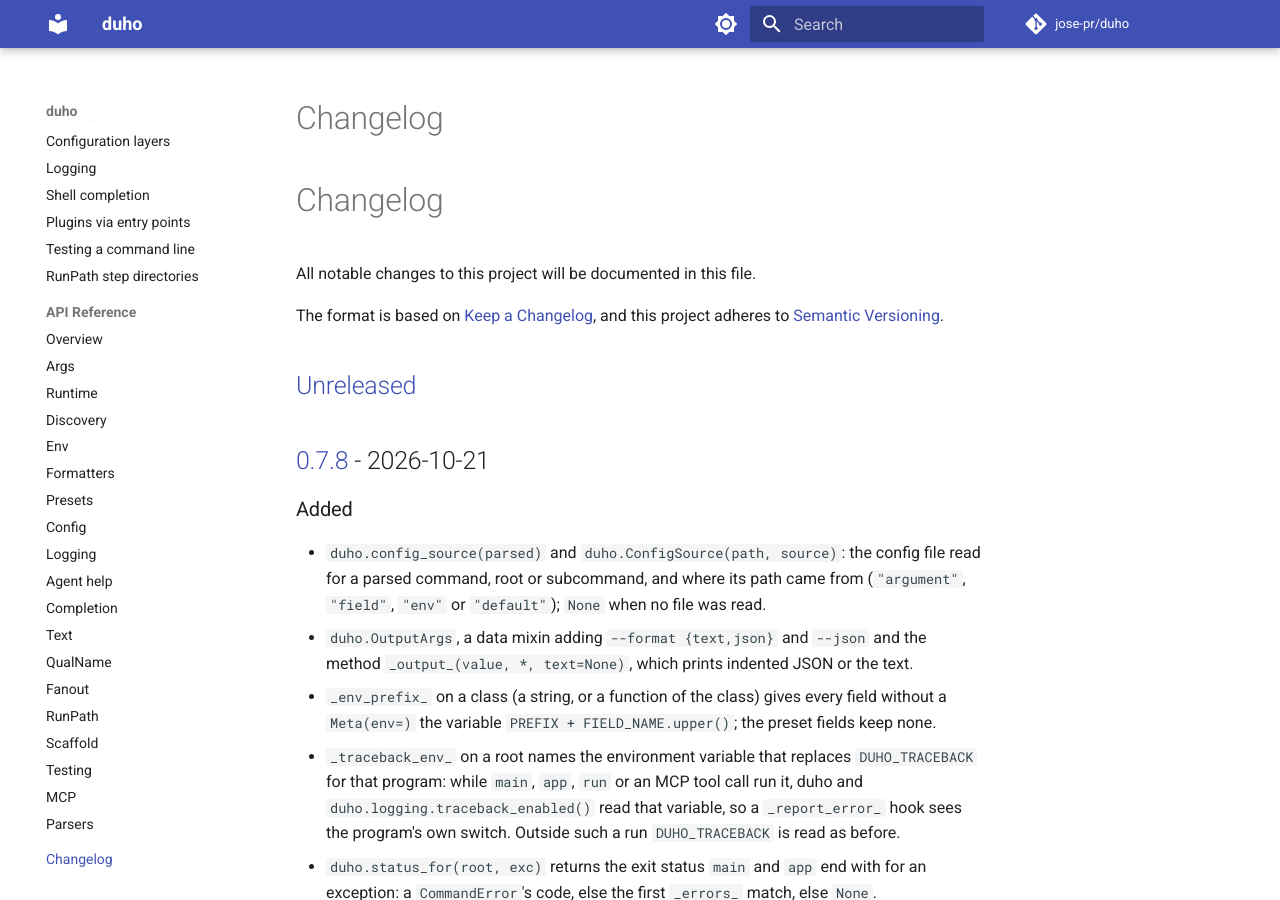
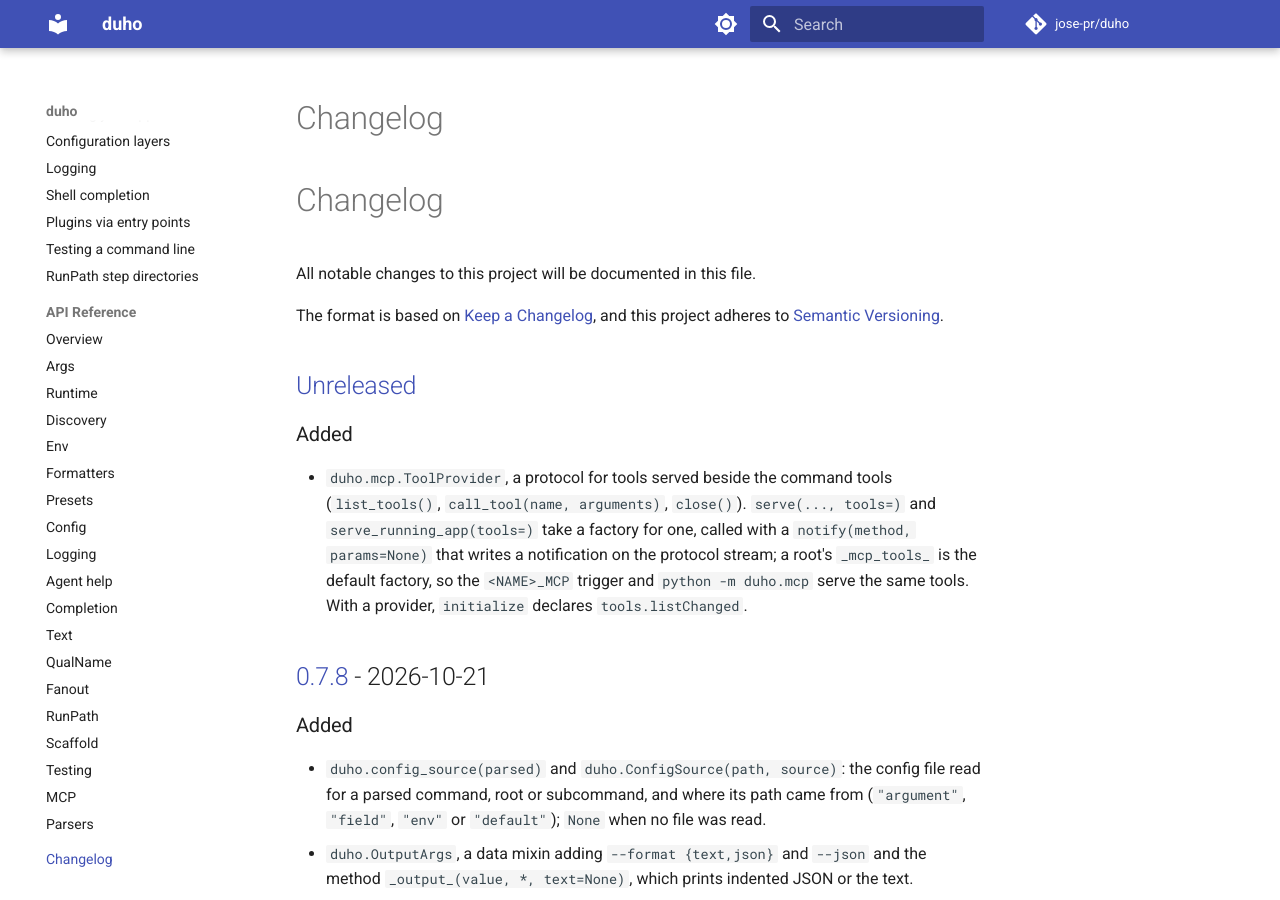
Before and after one commit to jose-pr/duho, an MkDocs documentation site: the page built from docs/changelog.md, in a window 1280 px wide and 900 px high. Built offline with MkDocs 1.6.1 and Material for MkDocs 9.7.7, drawn with Linux system fonts in a browser that asks for light colours; comment, search, counter and statistics services are not loaded.

Commit message:
docs: ToolProvider in the MCP page and the changelog

```diff
--- a/CHANGELOG.md
+++ b/CHANGELOG.md
@@ -6,6 +6,16 @@ The format is based on [Keep a Changelog](https://keepachangelog.com/en/1.1.0/),
 and this project adheres to [Semantic Versioning](https://semver.org/).
 
 ## [Unreleased]
+
+### Added
+
+- `duho.mcp.ToolProvider`, a protocol for tools served beside the command tools
+  (`list_tools()`, `call_tool(name, arguments)`, `close()`). `serve(..., tools=)` and
+  `serve_running_app(tools=)` take a factory for one, called with a
+  `notify(method, params=None)` that writes a notification on the protocol stream; a
+  root's `_mcp_tools_` is the default factory, so the `<NAME>_MCP` trigger and
+  `python -m duho.mcp` serve the same tools. With a provider, `initialize` declares
+  `tools.listChanged`.
 
 ## [0.7.8] - 2026-10-21
 
```
Also changed, not shown: docs/api/mcp.md (+15 -0 lines).
